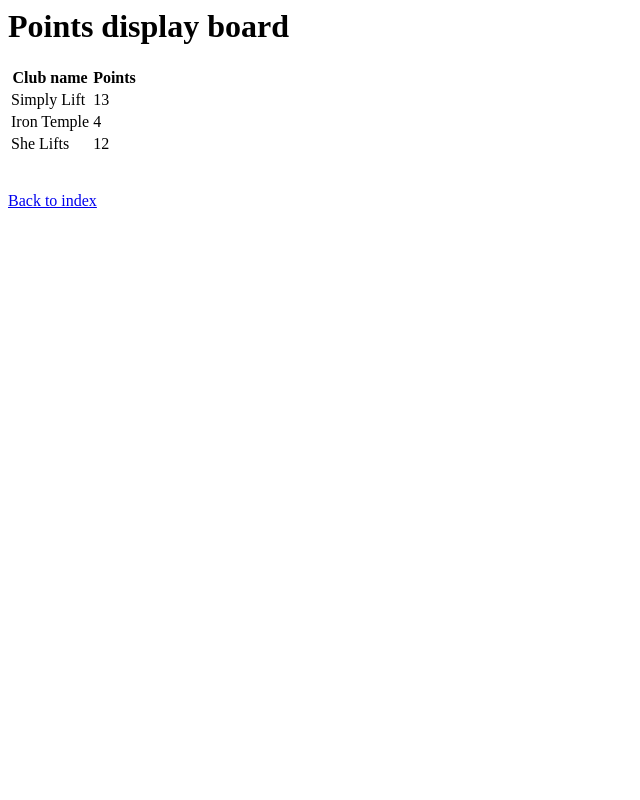
After one commit to RodWeb53/P11_GUDLFT, a Flask app: page /board in a window 1280 px wide. The commit adds this page. Shown: the whole page, without its empty margins (0-640 px from the left). Run offline with Flask 2, Linux system fonts and the light colour scheme.

Commit message:
création d'une page avec les points et les clubs

```diff
--- a/server.py
+++ b/server.py
@@ -119,6 +119,13 @@ def purchasePlaces():
 
 
 # TODO: Add route for points display
+@app.route('/board')
+def board():
+    points_club = []
+    for club in clubs:
+        points_club.append({'name': club['name'], 'points': club['points']})
+
+    return render_template('board.html', points_club=points_club)
 
 
 @app.route('/logout')
--- /dev/null
+++ b/templates/board.html
@@ -0,0 +1,32 @@
+<html lang="en">
+<head>
+    <meta charset="UTF-8">
+    <meta name="viewport" content="width=device-width, initial-scale=1.0">
+    <title>GUDLFT Board points</title>
+</head>
+<body>
+    <h1>Points display board</h1>
+
+    <table>
+        <thead>
+            <tr>
+                <th>Club name</th>
+                <th>Points</th>
+            </tr>
+        </thead>
+        <tbody>
+            {% for point_club in points_club %}
+            <tr>
+                <td>{{ point_club.name }}</td>
+                <td>{{ point_club.points }}</td>
+            </tr>
+            {% endfor %}
+        </tbody>
+    </table>
+</br></br>
+
+    <a href="{{ url_for('index') }}">Back to index</a>
+
+</body>
+
+</html>
--- a/templates/index.html
+++ b/templates/index.html
@@ -12,5 +12,8 @@
         <input type="email" name="email" id=""/>
         <button type="submit">Enter</button>
     </form>
+    <h3>Vous n'avez pas de compte, mais vous souhaitez voir le tableau des clubs</h3>
+    <a href="{{ url_for('board') }}">Lien vers le tableau des clubs</a>
+
 </body>
 </html>
```
